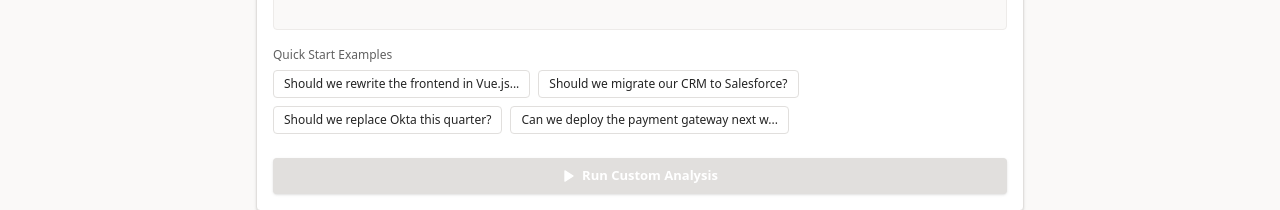
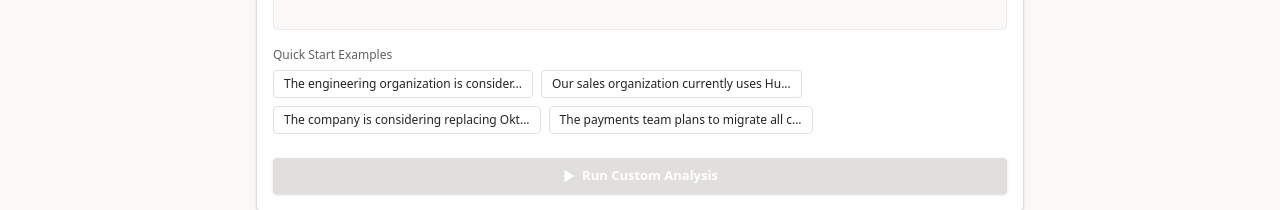
Before and after one commit to tanx1509/foresight, a Next.js app in the folder frontend/: page / in a window 1280 px wide. Shown: the part 254-464 px from the top of the page. Built offline with nearby package versions, Linux system fonts and the light colour scheme; no server answers.

Commit message:
fix(demo): guarantee simulation success for quick-start examples

```diff
--- a/frontend/src/app/page.tsx
+++ b/frontend/src/app/page.tsx
@@ -135,10 +135,10 @@ export default function Home() {
                     <label className="block text-[12px] text-fluent-text-muted mb-1.5 font-medium">Quick Start Examples</label>
                     <div className="flex flex-wrap gap-2">
                       {[
-                        "Should we rewrite the frontend in Vue.js?",
-                        "Should we migrate our CRM to Salesforce?",
-                        "Should we replace Okta this quarter?",
-                        "Can we deploy the payment gateway next week?"
+                        "The engineering organization is considering rewriting a React-based customer platform into Vue.js over the next 12 months. The platform supports more than 1 million monthly active users and includes over 400 reusable components. Analyze technical debt reduction benefits against migration risks and historical engineering failures.",
+                        "Our sales organization currently uses HubSpot across 450 account executives. Leadership is proposing a migration to Salesforce within the next two quarters to improve enterprise reporting and forecasting accuracy. The migration would require transferring custom workflows, attribution models, and revenue dashboards. Historical migration incidents and operational risks should be analyzed before approval.",
+                        "The company is considering replacing Okta with Microsoft Entra ID during Q3. Approximately 8,000 employees rely on the identity platform for daily authentication. Previous security incidents, integration dependencies, compliance requirements, and rollout risks should be evaluated before proceeding.",
+                        "The payments team plans to migrate all customer transactions from Stripe Gateway A to Gateway B next week. The migration includes tokenized payment data, recurring billing subscriptions, and webhook integrations. Analyze historical failures, operational constraints, and potential business risks before approval."
                       ].map(p => (
                         <button
                           key={p}
```
Also changed, not shown: 1 other file (tests, documents, lock files or other folders).
